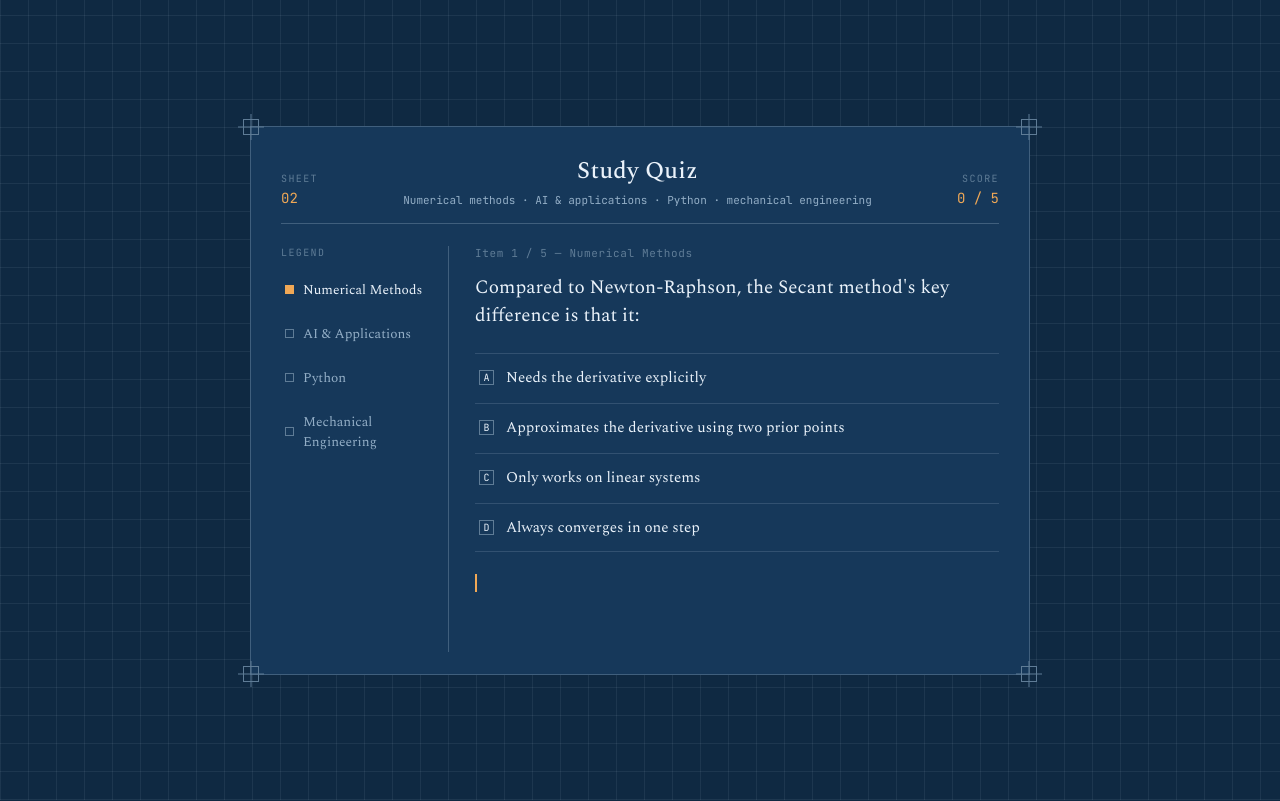
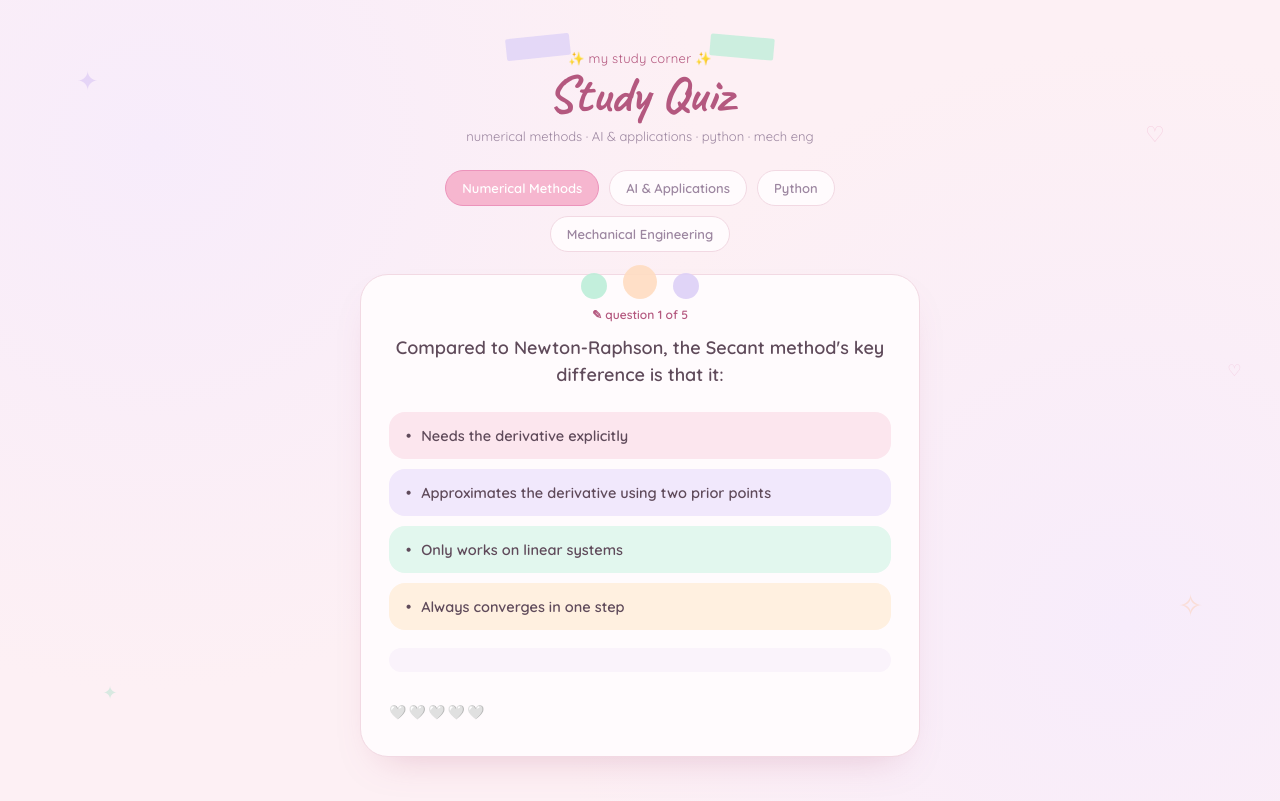
Before and after one commit to twishaachary4/random, a plain HTML site: page quiz/index.html in a window 1280 px wide. Drawn offline with nearby package versions, Linux system fonts and the light colour scheme.

Commit message:
initial commit

```diff
--- a/quiz/index.html
+++ b/quiz/index.html
@@ -3,44 +3,32 @@
 <head>
 <meta charset="UTF-8">
 <meta name="viewport" content="width=device-width, initial-scale=1.0">
-<title>Study Quiz — Sheet 01</title>
+<title>Study Quiz 🎀</title>
 <link rel="preconnect" href="https://fonts.googleapis.com">
-<link href="https://fonts.googleapis.com/css2?family=Spectral:ital,wght@0,400;0,500;0,600;1,400&family=JetBrains+Mono:wght@400;500&display=swap" rel="stylesheet">
+<link href="https://fonts.googleapis.com/css2?family=Caveat:wght@500;600;700&family=Quicksand:wght@400;500;600;700&display=swap" rel="stylesheet">
 <link rel="stylesheet" href="style.css">
 </head>
 <body>
 
-<div class="sheet">
+<span class="sparkle s1">✦</span>
+<span class="sparkle s2">♡</span>
+<span class="sparkle s3">✦</span>
+<span class="sparkle s4">✧</span>
+<span class="sparkle s5">♡</span>
 
-  <div class="reg reg-tl"></div>
-  <div class="reg reg-tr"></div>
-  <div class="reg reg-bl"></div>
-  <div class="reg reg-br"></div>
+<div class="board">
 
-  <header class="titleblock">
-    <div class="tb-field">
-      <span class="tb-label">Sheet</span>
-      <span class="tb-value" id="sheetNum">01</span>
-    </div>
-    <div class="tb-title">
-      <h1>Study Quiz</h1>
-      <p>Numerical methods · AI &amp; applications · Python · mechanical engineering</p>
-    </div>
-    <div class="tb-field tb-right">
-      <span class="tb-label">Score</span>
-      <span class="tb-value" id="tbScore">0 / 0</span>
-    </div>
+  <header class="board-header">
+    <div class="tape tape-left"></div>
+    <div class="tape tape-right"></div>
+    <p class="eyebrow">✨ my study corner ✨</p>
+    <h1>Study Quiz</h1>
+    <p class="subtitle">numerical methods · AI &amp; applications · python · mech eng</p>
   </header>
 
-  <div class="body">
+  <nav class="pins" id="pins"></nav>
 
-    <nav class="legend" id="legend">
-      <span class="legend-heading">Legend</span>
-    </nav>
-
-    <main class="drafting" id="drafting"></main>
-
-  </div>
+  <main class="card" id="card"></main>
 
 </div>
 
--- a/quiz/script.js
+++ b/quiz/script.js
@@ -135,7 +135,6 @@ let order = [];
 let idx = 0;
 let score = 0;
 let answered = false;
-let sheetNum = 1;
 
 function shuffle(arr) {
   const a = arr.slice();
@@ -146,48 +145,50 @@ function shuffle(arr) {
   return a;
 }
 
-function renderLegend() {
-  const legend = document.getElementById('legend');
-  legend.innerHTML = '<span class="legend-heading">Legend</span>';
+function renderPins() {
+  const pins = document.getElementById('pins');
+  pins.innerHTML = '';
   TOPICS.forEach(topic => {
     const btn = document.createElement('button');
-    btn.className = 'legend-item' + (topic === currentTopic ? ' active' : '');
-    btn.innerHTML = `<span class="legend-swatch"></span>${topic}`;
+    btn.className = 'pin' + (topic === currentTopic ? ' active' : '');
+    btn.textContent = topic;
     btn.onclick = () => {
       if (topic === currentTopic) return;
       currentTopic = topic;
       startQuiz();
     };
-    legend.appendChild(btn);
+    pins.appendChild(btn);
   });
 }
 
-function updateTitleBlock() {
-  document.getElementById('sheetNum').textContent = String(sheetNum).padStart(2, '0');
-  document.getElementById('tbScore').textContent = `${score} / ${order.length}`;
+function heartsRow() {
+  const total = QUESTIONS[currentTopic].length;
+  let out = '';
+  for (let i = 0; i < total; i++) {
+    out += i < score ? '💗' : '🤍';
+  }
+  return out;
 }
 
 function startQuiz() {
   order = shuffle(QUESTIONS[currentTopic].map((_, i) => i));
   idx = 0;
   score = 0;
-  sheetNum++;
-  renderLegend();
-  updateTitleBlock();
+  renderPins();
   renderQuestion();
 }
 
 function renderQuestion() {
-  const main = document.getElementById('drafting');
+  const card = document.getElementById('card');
   answered = false;
-  updateTitleBlock();
 
   if (idx >= order.length) {
-    main.innerHTML = `
+    card.innerHTML = `
       <div class="done">
+        <div class="result-emoji">🎀</div>
         <div class="result">${score}/${order.length}</div>
-        <div class="result-label">${currentTopic}</div>
-        <button class="restart-btn" id="restartBtn">Run again</button>
+        <div class="result-label">on ${currentTopic}</div>
+        <button class="restart-btn" id="restartBtn">Play again</button>
       </div>
     `;
     document.getElementById('restartBtn').onclick = startQuiz;
@@ -195,23 +196,23 @@ function renderQuestion() {
   }
 
   const q = QUESTIONS[currentTopic][order[idx]];
-  const letters = ['A', 'B', 'C', 'D', 'E'];
 
-  main.innerHTML = `
-    <div class="q-meta">Item ${idx + 1} / ${order.length} — ${currentTopic}</div>
+  card.innerHTML = `
+    <div class="q-meta">✎ question ${idx + 1} of ${order.length}</div>
     <div class="q-prompt">${q.q}</div>
     <div class="options" id="options"></div>
     <div class="feedback" id="feedback"></div>
     <div class="foot-row">
-      <button class="next-btn" id="nextBtn">Next →</button>
+      <span class="hearts" id="hearts">${heartsRow()}</span>
+      <button class="next-btn" id="nextBtn">Next ✿</button>
     </div>
   `;
 
   const optionsEl = document.getElementById('options');
   q.options.forEach((opt, i) => {
     const btn = document.createElement('button');
-    btn.className = 'option';
-    btn.innerHTML = `<span class="box">${letters[i]}</span><span>${opt}</span>`;
+    btn.className = `option opt-${i}`;
+    btn.innerHTML = `<span class="bullet">•</span><span>${opt}</span>`;
     btn.onclick = () => selectAnswer(i, q);
     optionsEl.appendChild(btn);
   });
@@ -231,7 +232,7 @@ function selectAnswer(i, q) {
   if (i === q.correct) score++;
   document.getElementById('feedback').textContent = q.note;
   document.getElementById('nextBtn').classList.add('show');
-  updateTitleBlock();
+  document.getElementById('hearts').textContent = heartsRow();
 }
 
 function nextQuestion() {
@@ -239,5 +240,5 @@ function nextQuestion() {
   renderQuestion();
 }
 
-renderLegend();
+renderPins();
 startQuiz();
--- a/quiz/style.css
+++ b/quiz/style.css
@@ -1,346 +1,299 @@
 :root {
-  --blue-deep: #0f2942;
-  --blue-sheet: #16385a;
-  --blue-sheet-2: #1b4269;
-  --grid-line: rgba(215, 233, 250, 0.07);
-  --grid-line-strong: rgba(215, 233, 250, 0.14);
-  --ink: #eaf2fa;
-  --ink-dim: #93aec6;
-  --ink-faint: #5f7c96;
-  --amber: #f0a856;
-  --amber-dim: rgba(240, 168, 86, 0.16);
-  --mint: #7fd8a8;
-  --mint-dim: rgba(127, 216, 168, 0.14);
-  --terra: #e2775f;
-  --terra-dim: rgba(226, 119, 95, 0.15);
-  --hair: rgba(215, 233, 250, 0.22);
+  --bg-1: #fdf0f4;
+  --bg-2: #f7ecfb;
+  --card: #fffbfd;
+  --pink: #f6b6cf;
+  --pink-deep: #ec93bb;
+  --pink-text: #b4587f;
+  --lavender: #ddd0f7;
+  --lavender-deep: #c3a9ef;
+  --mint: #bdeed9;
+  --mint-deep: #93ddbe;
+  --peach: #ffddc2;
+  --peach-deep: #ffc296;
+  --ink: #5f4a5a;
+  --ink-soft: #9c86a0;
+  --line: #f2d9e3;
 }
 
 * { box-sizing: border-box; }
 
-html, body {
-  height: 100%;
+body {
+  margin: 0;
+  min-height: 100vh;
+  background:
+    radial-gradient(circle at 12% 18%, var(--bg-2) 0%, transparent 42%),
+    radial-gradient(circle at 88% 78%, var(--bg-2) 0%, transparent 45%),
+    var(--bg-1);
+  font-family: 'Quicksand', sans-serif;
+  color: var(--ink);
+  display: flex;
+  justify-content: center;
+  padding: 44px 18px;
+  position: relative;
+  overflow-x: hidden;
 }
 
-body {
-  margin: 0;
-  background: var(--blue-deep);
-  background-image:
-    repeating-linear-gradient(0deg, var(--grid-line) 0, var(--grid-line) 1px, transparent 1px, transparent 28px),
-    repeating-linear-gradient(90deg, var(--grid-line) 0, var(--grid-line) 1px, transparent 1px, transparent 28px);
-  color: var(--ink);
-  font-family: 'Spectral', Georgia, serif;
-  display: flex;
-  align-items: center;
-  justify-content: center;
-  padding: 32px 16px;
+.sparkle {
+  position: fixed;
+  color: var(--pink-deep);
+  opacity: 0.35;
+  font-size: 22px;
+  pointer-events: none;
+}
+.s1 { top: 8%; left: 6%; font-size: 26px; color: var(--lavender-deep); }
+.s2 { top: 15%; right: 9%; color: var(--pink-deep); }
+.s3 { bottom: 12%; left: 8%; color: var(--mint-deep); font-size: 18px; }
+.s4 { bottom: 22%; right: 6%; font-size: 30px; color: var(--peach-deep); }
+.s5 { top: 45%; right: 3%; font-size: 16px; color: var(--pink-deep); }
+
+.board {
+  width: 100%;
+  max-width: 560px;
 }
 
-.sheet {
+/* Header */
+.board-header {
   position: relative;
-  width: 100%;
-  max-width: 780px;
-  background: var(--blue-sheet);
-  border: 1px solid var(--hair);
-  padding: 26px 30px 22px;
+  text-align: center;
+  margin-bottom: 26px;
+  padding-top: 6px;
 }
 
-.reg {
+.tape {
   position: absolute;
-  width: 16px;
-  height: 16px;
-  border: 1px solid var(--ink-faint);
+  top: -8px;
+  width: 64px;
+  height: 22px;
+  background: var(--lavender);
+  opacity: 0.75;
+  transform: rotate(-6deg);
+  border-radius: 2px;
 }
-.reg::before, .reg::after {
-  content: '';
-  position: absolute;
-  background: var(--ink-faint);
+.tape-right {
+  right: 26%;
+  background: var(--mint);
+  transform: rotate(5deg);
 }
-.reg::before { top: 50%; left: -6px; right: -6px; height: 1px; transform: translateY(-50%); }
-.reg::after { left: 50%; top: -6px; bottom: -6px; width: 1px; transform: translateX(-50%); }
-.reg-tl { top: -8px; left: -8px; }
-.reg-tr { top: -8px; right: -8px; }
-.reg-bl { bottom: -8px; left: -8px; }
-.reg-br { bottom: -8px; right: -8px; }
+.tape-left {
+  left: 26%;
+}
 
-/* Title block */
-.titleblock {
-  display: grid;
-  grid-template-columns: auto 1fr auto;
-  align-items: end;
-  gap: 18px;
-  padding-bottom: 16px;
-  border-bottom: 1px solid var(--hair);
+.eyebrow {
+  font-size: 13px;
+  color: var(--pink-text);
+  margin: 0 0 2px;
+  letter-spacing: 0.02em;
+}
+
+.board-header h1 {
+  font-family: 'Caveat', cursive;
+  font-size: 52px;
+  font-weight: 700;
+  color: var(--pink-text);
+  margin: 0;
+  line-height: 1;
+}
+
+.subtitle {
+  font-size: 13px;
+  color: var(--ink-soft);
+  margin: 8px 0 0;
+}
+
+/* Pins (topic selector) */
+.pins {
+  display: flex;
+  gap: 10px;
+  justify-content: center;
+  flex-wrap: wrap;
   margin-bottom: 22px;
 }
 
-.tb-field {
-  display: flex;
-  flex-direction: column;
-  gap: 4px;
+.pin {
+  font-family: 'Quicksand', sans-serif;
+  font-weight: 600;
+  font-size: 13px;
+  padding: 9px 16px;
+  border-radius: 999px;
+  border: 1.5px solid var(--line);
+  background: var(--card);
+  color: var(--ink-soft);
+  cursor: pointer;
 }
 
-.tb-right { text-align: right; align-items: flex-end; }
-
-.tb-label {
-  font-family: 'JetBrains Mono', monospace;
-  font-size: 10px;
-  letter-spacing: 0.14em;
-  color: var(--ink-faint);
-  text-transform: uppercase;
+.pin.active {
+  background: var(--pink);
+  border-color: var(--pink-deep);
+  color: #ffffff;
 }
 
-.tb-value {
-  font-family: 'JetBrains Mono', monospace;
-  font-size: 14px;
-  color: var(--amber);
+/* Main card */
+.card {
+  background: var(--card);
+  border-radius: 28px;
+  padding: 32px 28px 26px;
+  position: relative;
+  box-shadow: 0 18px 40px -22px rgba(180, 88, 127, 0.35);
+  border: 1px solid var(--line);
 }
 
-.tb-title {
+.card::before {
+  content: '';
+  position: absolute;
+  top: -10px;
+  left: 50%;
+  transform: translateX(-50%);
+  width: 34px;
+  height: 34px;
+  background: var(--peach);
+  border-radius: 50%;
+  box-shadow: -46px 4px 0 -4px var(--mint), 46px 4px 0 -4px var(--lavender);
+  opacity: 0.9;
+}
+
+.q-meta {
+  font-size: 12px;
+  color: var(--pink-text);
+  font-weight: 600;
+  margin-bottom: 12px;
   text-align: center;
 }
 
-.tb-title h1 {
-  font-size: 24px;
-  font-weight: 500;
-  margin: 0 0 4px;
-  letter-spacing: 0.2px;
-}
-
-.tb-title p {
-  font-family: 'JetBrains Mono', monospace;
-  font-size: 11px;
-  color: var(--ink-dim);
-  margin: 0;
-}
-
-/* Body layout */
-.body {
-  display: grid;
-  grid-template-columns: 168px 1fr;
-  gap: 26px;
-}
-
-.legend {
-  display: flex;
-  flex-direction: column;
-  gap: 10px;
-  border-right: 1px solid var(--hair);
-  padding-right: 18px;
-}
-
-.legend-heading {
-  font-family: 'JetBrains Mono', monospace;
-  font-size: 10px;
-  letter-spacing: 0.14em;
-  color: var(--ink-faint);
-  text-transform: uppercase;
-  margin-bottom: 4px;
-}
-
-.legend-item {
-  display: flex;
-  align-items: center;
-  gap: 9px;
-  background: none;
-  border: none;
-  padding: 7px 4px;
-  cursor: pointer;
-  text-align: left;
-  font-family: 'Spectral', Georgia, serif;
-  font-size: 13.5px;
-  color: var(--ink-dim);
-}
-
-.legend-swatch {
-  width: 9px;
-  height: 9px;
-  border: 1px solid var(--ink-faint);
-  flex-shrink: 0;
-}
-
-.legend-item.active {
+.q-prompt {
+  font-size: 18px;
+  font-weight: 600;
+  line-height: 1.5;
+  text-align: center;
+  margin-bottom: 24px;
   color: var(--ink);
-}
-
-.legend-item.active .legend-swatch {
-  background: var(--amber);
-  border-color: var(--amber);
-}
-
-/* Drafting main area */
-.drafting {
-  min-height: 340px;
-  display: flex;
-  flex-direction: column;
-}
-
-.q-meta {
-  font-family: 'JetBrains Mono', monospace;
-  font-size: 11px;
-  color: var(--ink-faint);
-  letter-spacing: 0.06em;
-  margin-bottom: 14px;
-}
-
-.q-prompt {
-  font-size: 19px;
-  line-height: 1.5;
-  margin-bottom: 22px;
 }
 
 .options {
   display: flex;
   flex-direction: column;
-  gap: 2px;
-  margin-bottom: 6px;
+  gap: 10px;
 }
 
 .option {
   display: flex;
   align-items: center;
-  gap: 12px;
-  background: none;
-  border: none;
-  border-top: 1px solid var(--grid-line-strong);
-  padding: 12px 4px;
-  font-family: 'Spectral', Georgia, serif;
-  font-size: 15px;
+  gap: 10px;
+  font-family: 'Quicksand', sans-serif;
+  font-weight: 600;
+  font-size: 14.5px;
+  text-align: left;
+  padding: 13px 16px;
+  border-radius: 16px;
+  border: 1.5px solid transparent;
+  cursor: pointer;
   color: var(--ink);
-  cursor: pointer;
-  text-align: left;
-  width: 100%;
 }
 
-.option:last-child {
-  border-bottom: 1px solid var(--grid-line-strong);
+.opt-0 { background: #fce6ee; }
+.opt-1 { background: #f1e8fc; }
+.opt-2 { background: #e2f7ee; }
+.opt-3 { background: #fff0e0; }
+.opt-4 { background: #fce6ee; }
+
+.option:hover:not(:disabled) {
+  border-color: var(--pink-deep);
 }
 
-.option .box {
-  width: 15px;
-  height: 15px;
-  border: 1px solid var(--ink-faint);
-  flex-shrink: 0;
-  display: flex;
-  align-items: center;
-  justify-content: center;
-  font-family: 'JetBrains Mono', monospace;
-  font-size: 10px;
-}
-
-.option:hover:not(:disabled) {
-  color: var(--amber);
-}
-.option:hover:not(:disabled) .box {
-  border-color: var(--amber);
+.option .bullet {
+  font-size: 15px;
 }
 
 .option.correct {
-  color: var(--mint);
-  background: var(--mint-dim);
+  border-color: var(--mint-deep);
+  background: #d9f7e8;
 }
-.option.correct .box {
-  border-color: var(--mint);
-  background: var(--mint-dim);
-}
-.option.correct .box::after { content: '✓'; }
+.option.correct .bullet::before { content: '💚'; }
 
 .option.wrong {
-  color: var(--terra);
-  background: var(--terra-dim);
+  border-color: var(--pink-deep);
+  background: #fbdde8;
 }
-.option.wrong .box {
-  border-color: var(--terra);
-}
-.option.wrong .box::after { content: '×'; }
+.option.wrong .bullet::before { content: '💔'; }
 
-.option:disabled {
-  cursor: default;
-}
+.option:disabled { cursor: default; }
 
 .feedback {
-  font-family: 'JetBrains Mono', monospace;
-  font-size: 12.5px;
-  line-height: 1.6;
-  color: var(--ink-dim);
-  border-left: 2px solid var(--amber);
-  padding: 8px 0 8px 14px;
-  margin-top: 16px;
+  margin-top: 18px;
+  background: #faf3fb;
+  border-radius: 14px;
+  padding: 12px 16px;
+  font-size: 13px;
+  line-height: 1.55;
+  color: var(--ink-soft);
   min-height: 18px;
 }
 
 .foot-row {
-  margin-top: auto;
-  padding-top: 22px;
+  margin-top: 22px;
   display: flex;
-  justify-content: flex-end;
+  justify-content: space-between;
+  align-items: center;
+}
+
+.hearts {
+  font-size: 14px;
+  letter-spacing: 2px;
 }
 
 .next-btn {
-  font-family: 'JetBrains Mono', monospace;
-  font-size: 12px;
-  letter-spacing: 0.08em;
-  text-transform: uppercase;
-  padding: 10px 18px;
-  border: 1px solid var(--amber);
-  background: var(--amber-dim);
-  color: var(--amber);
+  font-family: 'Quicksand', sans-serif;
+  font-weight: 700;
+  font-size: 13px;
+  padding: 10px 20px;
+  border-radius: 999px;
+  border: none;
+  background: linear-gradient(135deg, var(--pink), var(--pink-deep));
+  color: #ffffff;
   cursor: pointer;
   visibility: hidden;
 }
 .next-btn.show { visibility: visible; }
-.next-btn:hover { background: var(--amber); color: var(--blue-deep); }
 
 /* Done state */
 .done {
-  margin: auto;
   text-align: center;
-  padding: 30px 10px;
+  padding: 20px 10px;
+}
+.done .result-emoji {
+  font-size: 40px;
+  margin-bottom: 6px;
 }
 .done .result {
-  font-family: 'JetBrains Mono', monospace;
-  font-size: 40px;
-  color: var(--amber);
-  margin-bottom: 6px;
+  font-family: 'Caveat', cursive;
+  font-size: 44px;
+  color: var(--pink-text);
+  line-height: 1;
 }
 .done .result-label {
-  font-family: 'JetBrains Mono', monospace;
-  font-size: 11px;
-  letter-spacing: 0.12em;
-  text-transform: uppercase;
-  color: var(--ink-faint);
-  margin-bottom: 22px;
+  font-size: 13px;
+  color: var(--ink-soft);
+  margin: 4px 0 22px;
 }
 .restart-btn {
-  font-family: 'JetBrains Mono', monospace;
-  font-size: 12px;
-  letter-spacing: 0.06em;
-  text-transform: uppercase;
-  padding: 10px 20px;
-  border: 1px solid var(--ink-faint);
-  background: none;
-  color: var(--ink);
+  font-family: 'Quicksand', sans-serif;
+  font-weight: 700;
+  font-size: 13px;
+  padding: 11px 22px;
+  border-radius: 999px;
+  border: 1.5px solid var(--pink-deep);
+  background: #fff;
+  color: var(--pink-text);
   cursor: pointer;
 }
 .restart-btn:hover {
-  border-color: var(--amber);
-  color: var(--amber);
+  background: var(--pink);
+  color: #fff;
 }
 
-@media (max-width: 560px) {
-  .body { grid-template-columns: 1fr; }
-  .legend {
-    flex-direction: row;
-    flex-wrap: wrap;
-    border-right: none;
-    border-bottom: 1px solid var(--hair);
-    padding-right: 0;
-    padding-bottom: 12px;
-    gap: 6px 14px;
-  }
-  .legend-heading { width: 100%; }
-  .titleblock { grid-template-columns: 1fr; text-align: center; gap: 8px; }
-  .tb-right { text-align: center; align-items: center; }
+@media (max-width: 480px) {
+  .card { padding: 26px 18px 22px; }
+  .board-header h1 { font-size: 42px; }
 }
 
 @media (prefers-reduced-motion: reduce) {
```
